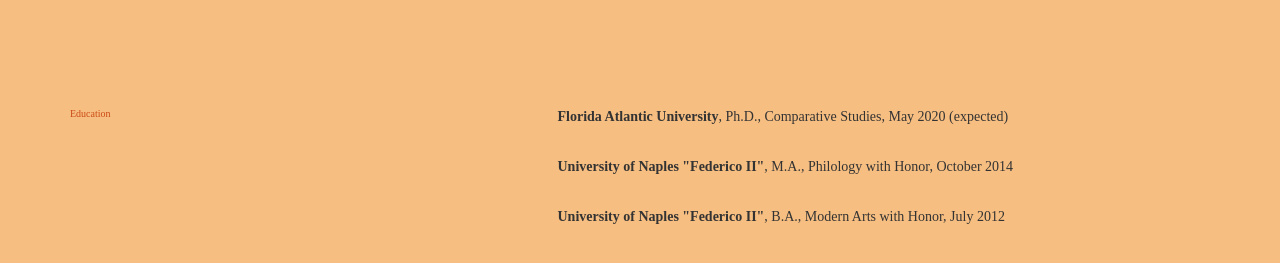
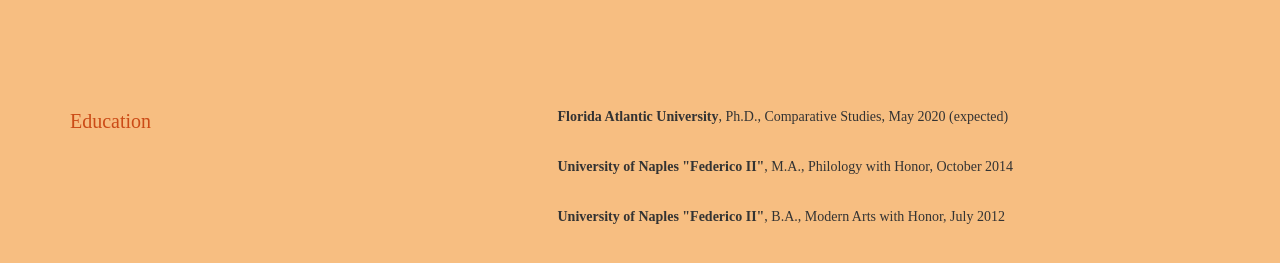
Before and after one commit to vivianapezzullo/nolauren.github.io, a Jekyll site: the page index.html, which Jekyll copies as it is, in a window 1280 px wide and 900 px high, scrolled down 753 px. Shown: the part 150-413 px from the top of the window. Built offline with Jekyll 4.4.1, drawn with Linux system fonts in a browser that asks for light colours; nearby versions of some CDN libraries.

Commit message:
Update index.html

```diff
--- a/index.html
+++ b/index.html
@@ -119,7 +119,7 @@
         <div class="container">
             <div class="row" style="margin-top:10px;">
                 <div class="col-sm-4" style="margin-bottom:50px;">
-                     <font face="Times New Roman"><p class="text-left" style="color:#cb4b16; font-size:10px">Education</p>
+                     <font face="Times New Roman"><p class="text-left" style="color:#cb4b16; font-size:20px">Education</p>
                          </div>
                 <div class="col-sm-1"></div>
                 <div class="col-sm-7">
```
